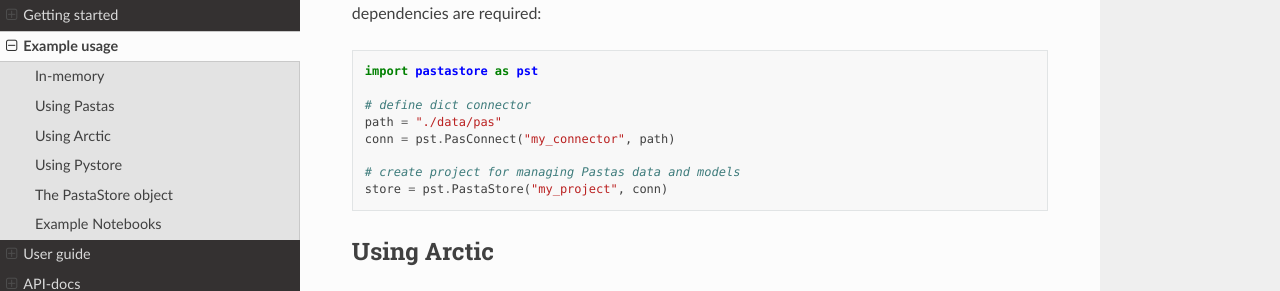
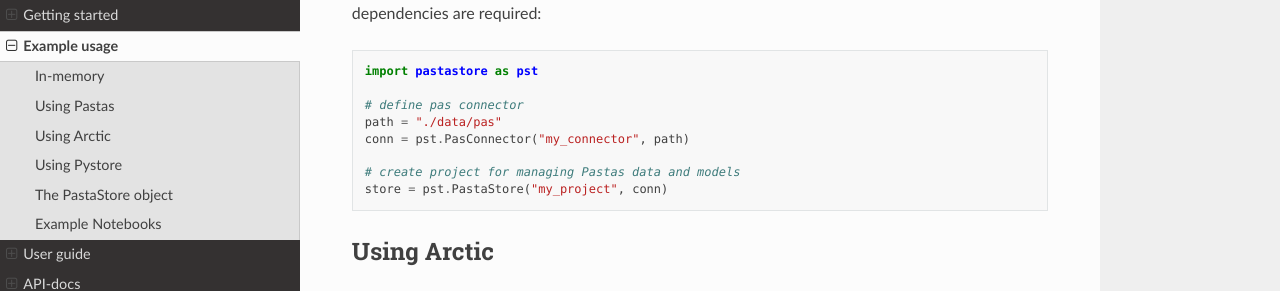
Before and after one commit to pastas/pastastore, a Sphinx documentation site: the page built from docs/examples.rst, in a window 1280 px wide and 900 px high, scrolled down 587 px. Shown: the part 162-453 px from the top of the window. Built offline with Sphinx 7.4.7 and the Read the Docs theme 2.0.0, drawn with Linux system fonts in a browser that asks for light colours; the version number is read from the project's files by our own code.

Commit message:
fix typos

```diff
--- a/docs/examples.rst
+++ b/docs/examples.rst
@@ -24,6 +24,7 @@ is stored in-memory (in dictionaries)::
    # create project for managing Pastas data and models
    store = pst.PastaStore("my_project", conn)
 
+
 Using Pastas
 ------------
 
@@ -33,12 +34,13 @@ that writes data to disk as no external dependencies are required::
 
    import pastastore as pst
 
-   # define dict connector
+   # define pas connector
    path = "./data/pas"
-   conn = pst.PasConnect("my_connector", path)
+   conn = pst.PasConnector("my_connector", path)
 
    # create project for managing Pastas data and models
    store = pst.PastaStore("my_project", conn)
+
 
 Using Arctic
 ------------
```
